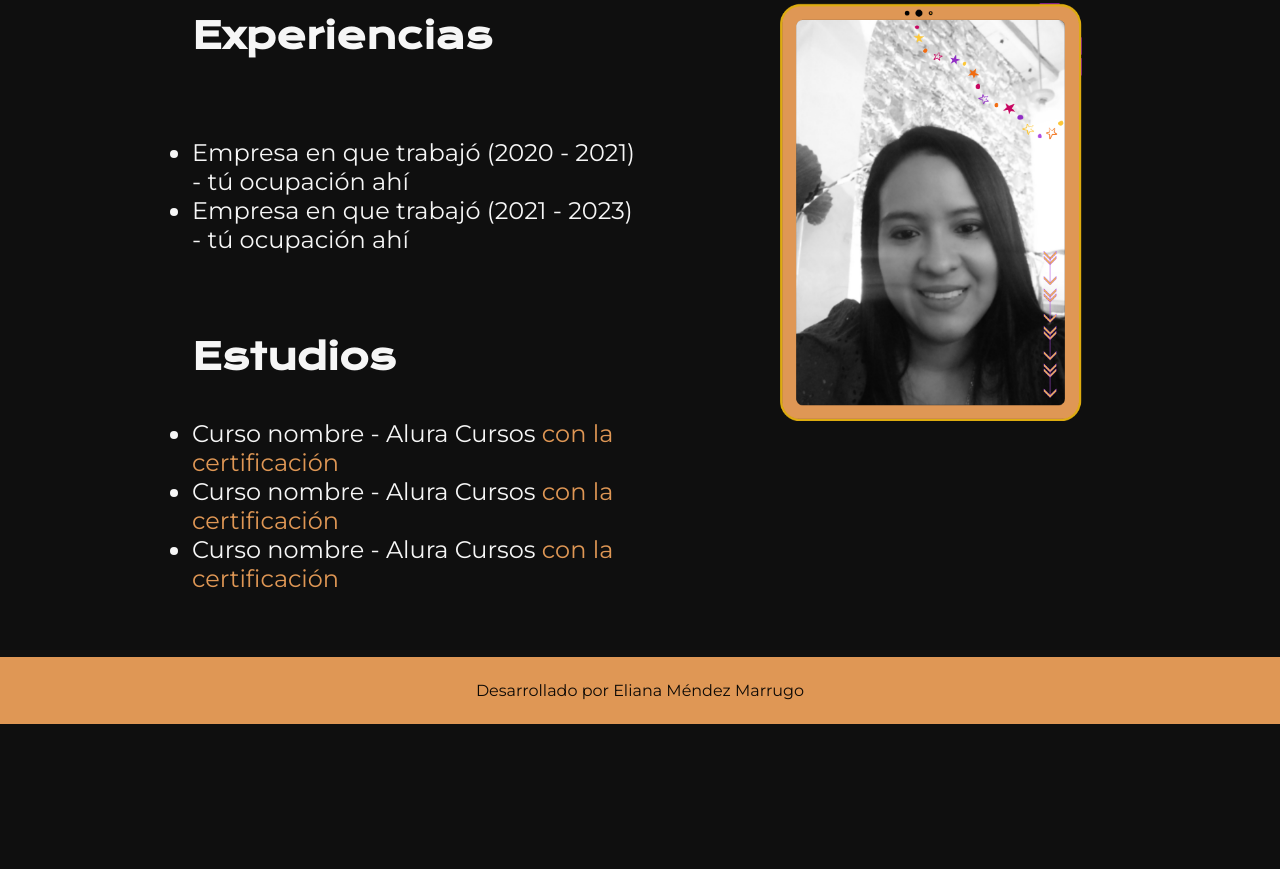
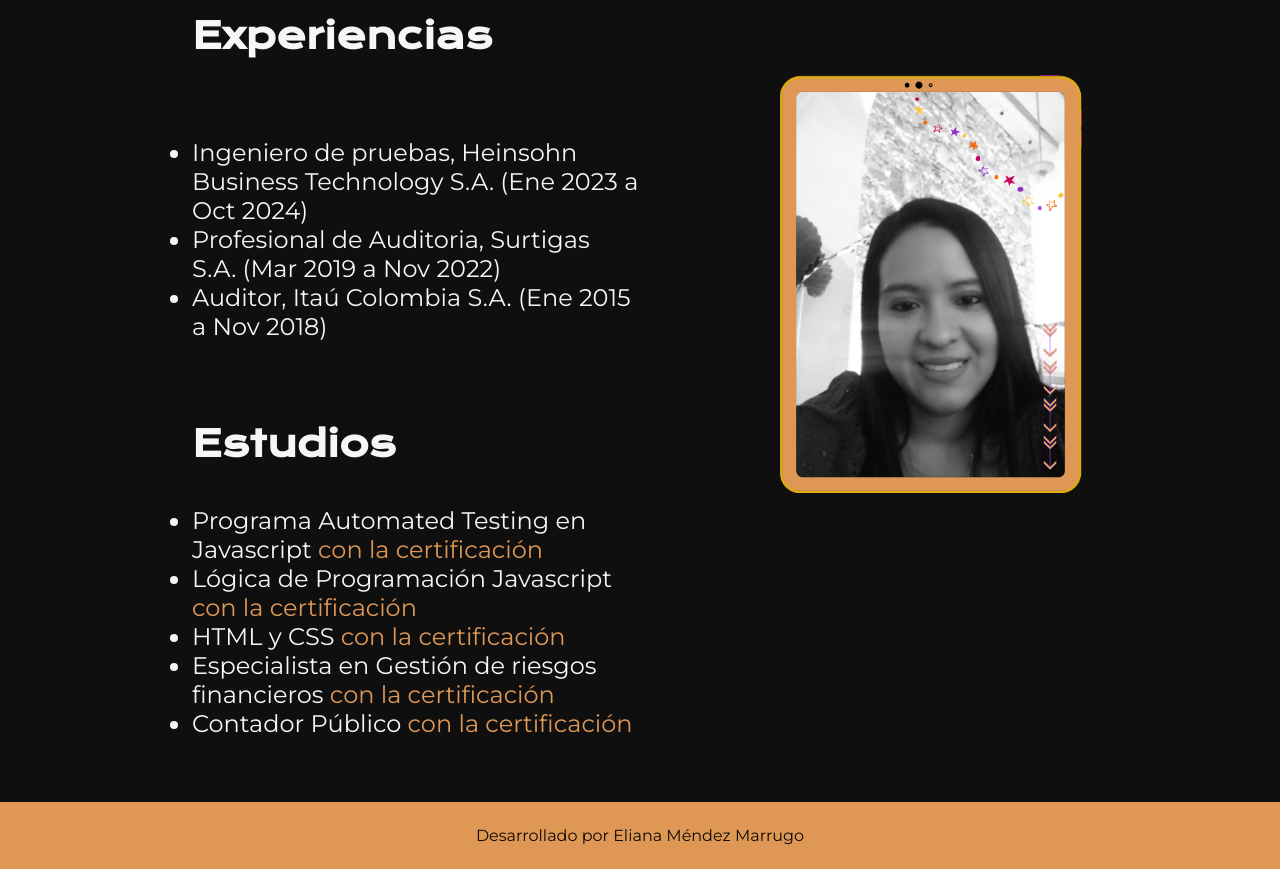
Before and after one commit to ElianaMendez/pagina_presentacion, a plain HTML site: page curriculum.html in a window 1280 px wide. Shown: the part 285-1154 px from the top of the page. Before the commit the page ends 1009 px from the top, so only its background shows below. Drawn offline with nearby package versions, Linux system fonts and the light colour scheme.

```diff
--- a/curriculum.html
+++ b/curriculum.html
@@ -24,16 +24,19 @@
                 <h2 class="presentacion__contenido__titulo">Experiencias</h2>
                 <p class="presentacion__contenido__texto">
                     <ul class="presentacion__contenido__texto">
-                        <li> Empresa en que trabajó (2020 - 2021) - tú ocupación ahí </li>
-                        <li> Empresa en que trabajó (2021 - 2023) - tú ocupación ahí </li>
+                        <li> Ingeniero de pruebas, Heinsohn Business Technology S.A.	(Ene 2023 a Oct 2024) </li>
+                        <li> Profesional de Auditoria, Surtigas S.A. (Mar 2019 a Nov 2022) </li>
+                        <li> Auditor, Itaú Colombia S.A.  (Ene 2015 a Nov 2018)</li>
                     </ul>
                 </p>
                 <h2 class="presentacion__contenido__titulo">Estudios</h2>
                 <div class="presentacion__contenido__texto">
                     <ul class="presentacion__contenido__texto">
-                        <li>Curso nombre - Alura Cursos <a href="linkdelacertificacion">con la certificación</a> </li>
-                        <li>Curso nombre - Alura Cursos <a href="linkdelacertificacion">con la certificación</a></li>
-                        <li>Curso nombre - Alura Cursos <a href="linkdelacertificacion">con la certificación</a></li>
+                        <li>Programa Automated Testing en Javascript  <a href="linkdelacertificacion">con la certificación</a> </li>
+                        <li>Lógica de Programación Javascript  <a href="linkdelacertificacion">con la certificación</a> </li>
+                        <li>HTML y CSS  <a href="linkdelacertificacion">con la certificación</a> </li>
+                        <li>Especialista en Gestión de riesgos financieros <a href="linkdelacertificacion">con la certificación</a></li>
+                        <li>Contador Público  <a href="linkdelacertificacion">con la certificación</a></li>
                     </ul>
                 </div>
 
```
Also changed, not shown: index.html (+2 -2 lines), assets/logo_github_color-n.png (added), assets/logo_instagram_color_n.png (added).
